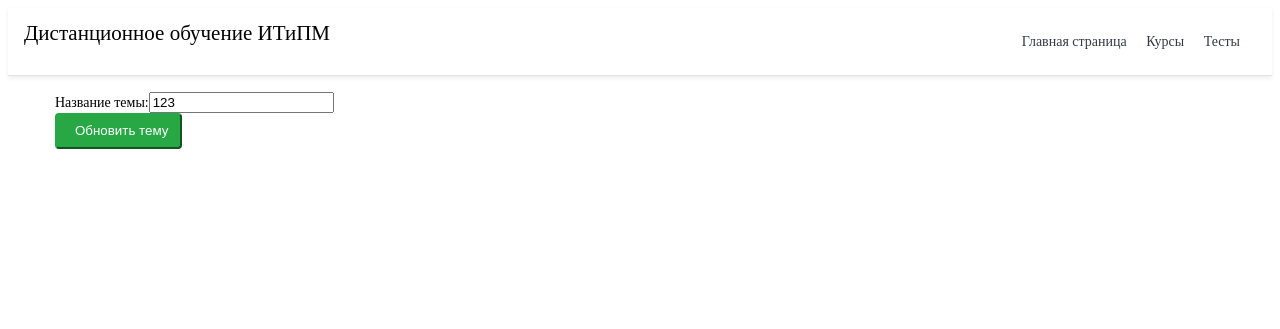
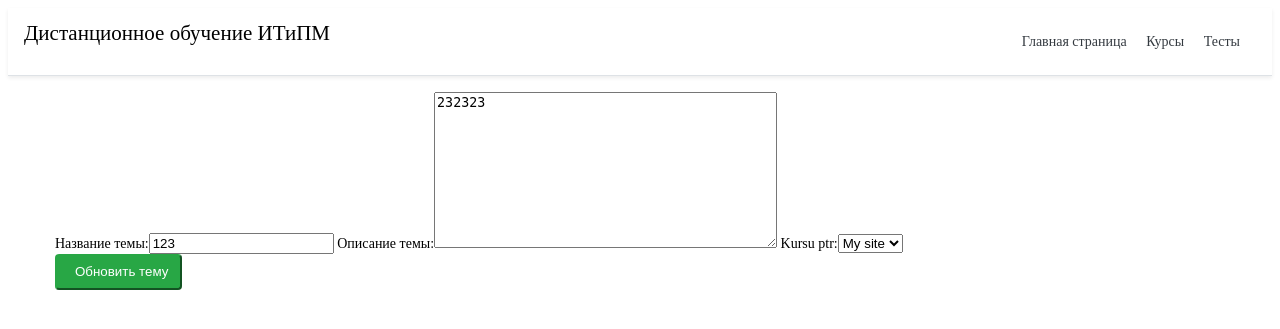
Before and after one commit to FaridunSalimzoda/myvkr, a Django app: page /course/1/1/update_topic in a window 1280 px wide. Shown: the top 329 px of the page. Run offline with Django 3.2, Linux system fonts and the light colour scheme; data comes from the database, SQL or seed files in the repository; both versions use the stored data as it was after the commit.

Commit message:
Testing new link between models

```diff
--- a/app/cours/form.py
+++ b/app/cours/form.py
@@ -1,5 +1,5 @@
 from .models import kursu, addtopic
-from django.forms import ModelForm, TextInput, Textarea
+from django.forms import ModelForm, TextInput, Textarea, Select
 
 
 class kursuform(ModelForm):
@@ -26,11 +26,21 @@ class kursuform(ModelForm):
 class topicform(ModelForm):
     class Meta:
         model = addtopic
-        fields = ['title']
+        fields = ['title', 'task', 'kursu_ptr']
+
+        # fields['kursu_prt'] = pk
 
         widgets = {
             'title': TextInput(attrs={
                 'class': 'form_class',
                 'placeholder': 'Название темы'
-            })
+            }),
+            'task': Textarea(attrs={
+                'class': 'form_class',
+                'placeholder': 'Описание темы'
+            }),
+            'kursu_ptr': Select(attrs={
+                'class': 'form_class',
+                'placeholder': 'Название курса'
+            }),
         }
--- a/app/cours/models.py
+++ b/app/cours/models.py
@@ -20,12 +20,14 @@ class kursu(models.Model):
 
 class addtopic(models.Model):
     title = models.CharField('Название темы', max_length=75)
+    task = models.TextField('Описание темы', max_length=250)
+    kursu_ptr = models.ForeignKey(kursu, on_delete=models.CASCADE)
 
     def __str__(self):
-        return self.title
+        return f'Тема {self.title} курса {self.kursu_ptr}'
 
     def get_absolute_url(self):
-        return f'/course/{self.id}/{self.kk}'
+        return f'/course/{self.kursu_ptr.id}/{self.id}'
 
     class Meta:
 
--- a/app/cours/templates/cours/addTopic.html
+++ b/app/cours/templates/cours/addTopic.html
@@ -7,8 +7,9 @@
 {% block content %}
 <form method="post">
     {% csrf_token %}
-    {{ form }}<br>
-
+    {{ form.title }}<br>
+    {{ form.task }}<br>
+    {{ form.kursu_ptr }}<br>
     <span>{{ error }}</span>
     <button type="submit" class="btn btn-success">Добавить тему</button>
 </form>
--- a/app/cours/templates/cours/topic.html
+++ b/app/cours/templates/cours/topic.html
@@ -25,6 +25,7 @@
 
    <div class="kurs">
        <h3>{{ top.title }}</h3>
+       <h3>{{ top.task }}</h3>
    </div>
 
 
--- a/app/cours/views.py
+++ b/app/cours/views.py
@@ -52,14 +52,17 @@ def newtopic(request, pk: any):
     if request.method == 'POST':
         form = topicform(request.POST)
         if form.is_valid():
+            # form['kursu'] = kursu.objects.filter(id=pk)
             form.save()
             return redirect('kurs')
         else:
             error = 'error'
     form = topicform()
+    # form['kursu'] = kursu.objects.filter(id=pk)
     data = {
         'form': form,
-        'error': error
+        'error': error,
+        'pk': pk
     }
     return render(request, 'cours/addTopic.html', data)
 
```
Also changed, not shown: app/cours/templates/cours/datail.html (+5 -4 lines), app/cours/migrations/0006_auto_20201205_1146.py (added), app/db.sqlite3.
